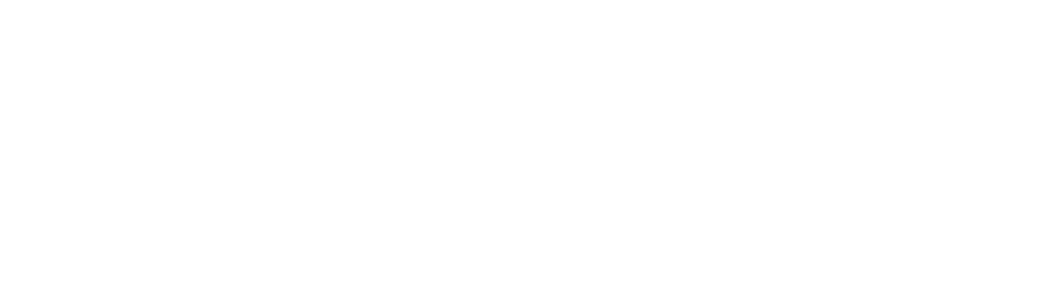
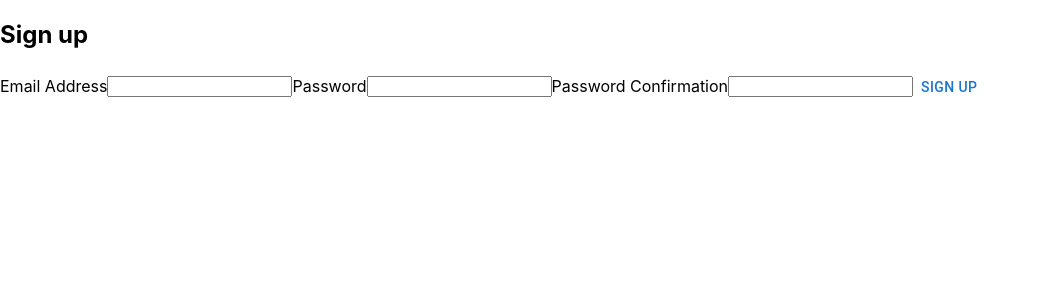
Before and after one commit to gar212/firebase-auth, a React (Create React App) app: page /signup in a window 1280 px wide. Shown: the top 300 px of the page, without its empty margins (0-1039 px from the left). Built offline with nearby package versions, Linux system fonts and the light colour scheme; no server answers.

Commit message:
add signup functionality

```diff
--- a/package.json
+++ b/package.json
@@ -3,6 +3,9 @@
   "version": "0.1.0",
   "private": true,
   "dependencies": {
+    "@emotion/react": "^11.7.1",
+    "@emotion/styled": "^11.6.0",
+    "@mui/material": "^5.2.7",
     "@testing-library/jest-dom": "^5.16.1",
     "@testing-library/react": "^12.1.2",
     "@testing-library/user-event": "^13.5.0",
--- a/src/App.css
+++ b/src/App.css
@@ -1,16 +1,5 @@
 .App {
   text-align: center;
-}
-
-.App-logo {
-  height: 40vmin;
-  pointer-events: none;
-}
-
-@media (prefers-reduced-motion: no-preference) {
-  .App-logo {
-    animation: App-logo-spin infinite 20s linear;
-  }
 }
 
 .App-header {
@@ -23,16 +12,3 @@
   font-size: calc(10px + 2vmin);
   color: white;
 }
-
-.App-link {
-  color: #61dafb;
-}
-
-@keyframes App-logo-spin {
-  from {
-    transform: rotate(0deg);
-  }
-  to {
-    transform: rotate(360deg);
-  }
-}
--- a/src/App.js
+++ b/src/App.js
@@ -1,10 +1,22 @@
+import React from 'react';
 import './App.css';
+import AuthProvide from './contexts/AuthContext';
+import { BrowserRouter as Router, Routes, Route } from 'react-router-dom';
+import Home from './pages/Home';
+import Login from './components/Login';
+import Signup from './components/Signup';
 
 function App() {
   return (
-    <div className="App">
-
-    </div>
+    <AuthProvide>
+      <Router>
+        <Routes>
+          <Route exact path='/' element={<Home />} />
+          <Route path='/login' element={<Login />}/>
+          <Route path='/signup' element={<Signup />}/>
+        </Routes>
+      </Router>
+    </AuthProvide>
   );
 }
 
--- a/src/components/Login.js
+++ b/src/components/Login.js
@@ -1,9 +1,43 @@
-import React from 'react'
+import React, {useState, useRef} from 'react'
+import { Link } from 'react-router-dom';
+import { useAuth } from '../contexts/AuthContext';
 
 export default function Login() {
+		const [status, setStatus] = useState('');
+		const [loading, setLoading] = useState(false);
+		const emailRef = useRef();
+		const passwordRef = useRef();
+		const { login } = useAuth();
+
+    const handleSubmit = async (e) => {
+			e.preventDefault();
+			try {
+				setStatus('');
+				setLoading(true);
+				await login(emailRef.current.value, passwordRef.current.value)
+			} catch (e) {
+					switch(e.message){
+							case "Firebase: Error (auth/email-already-in-use).":
+								setStatus('Email is already registered');
+								break;
+							default:
+								setStatus('Failed to sign up');
+								break;
+						}
+					setLoading(false);
+			}
+	}
+
     return (
         <div>
-
+            <form action="">
+                <label htmlFor="email">Email Address</label>
+                <input type="email" ref={emailRef} />
+                <label htmlFor="password">Password</label>
+                <input type="password" ref={passwordRef} />
+                <button>Sign In</button>
+            </form>
+            <p>Don't have an account? <a href="/signup">Sign up</a></p>
         </div>
     )
 }
--- a/src/components/Signup.js
+++ b/src/components/Signup.js
@@ -1,9 +1,50 @@
-import React from 'react'
+import React, {useState, useRef} from 'react'
+import { useAuth } from '../contexts/AuthContext';
+import Button from '@mui/material/Button';
 
 export default function Signup() {
+    const [status, setStatus] = useState('');
+    const [loading, setLoading] = useState(false);
+    const emailRef = useRef();
+    const passwordRef = useRef();
+		const passwordConfRef = useRef();
+    const { signup } = useAuth();
+
+    const handleSubmit = async (e) => {
+        e.preventDefault();
+				if (passwordConfRef.current.value !== passwordRef.current.value) {
+					return setStatus('Your passwords do not match');
+				}
+        try {
+					setStatus('');
+					setLoading(true);
+					await signup(emailRef.current.value, passwordRef.current.value)
+        } catch (e) {
+            switch(e.message){
+                case "Firebase: Error (auth/email-already-in-use).":
+									setStatus('Email is already registered');
+									break;
+                default:
+                	setStatus('Failed to sign up');
+                  break;
+              }
+						setLoading(false);
+        }
+    }
+
     return (
         <div>
-
+            <h2>Sign up</h2>
+						{status && <div className='error-message'>{status}</div>}
+            <form onSubmit={handleSubmit}>
+                <label htmlFor="email">Email Address</label>
+                <input type="email" ref={emailRef} />
+                <label htmlFor="password">Password</label>
+                <input type="password" ref={passwordRef} />
+                <label htmlFor="password">Password Confirmation</label>
+                <input type="password" ref={passwordConfRef} />
+                <Button disabled={loading} type='submit'>Sign up</Button>
+            </form>
         </div>
     )
 }
--- a/src/contexts/AuthContext.js
+++ b/src/contexts/AuthContext.js
@@ -1,15 +1,47 @@
-import React from 'react'
-import { getAuth, createUserWithEmailAndPassword } from "firebase/auth";
+import React, { createContext,useContext, useState, useEffect } from 'react'
+import { auth } from '../firebase';
+import {
+    onAuthStateChanged,
+    createUserWithEmailAndPassword,
+    signInWithEmailAndPassword
+ } from "firebase/auth";
 
-export default function AuthContext() {
+const AuthContext = createContext()
 
-    const signup = (auth, email, password) => {
-        return createUserWithEmailAndPassword(auth, email, password)
+export const useAuth = () => {
+    return useContext(AuthContext);
+}
+
+export default function AuthProvide({children}) {
+    const [loading, setLoading] = useState(true);
+    const [currentUser, setCurrentUser] = useState('')
+    const auths = auth;
+
+    function signup(email, password){
+        return createUserWithEmailAndPassword(auths, email, password)
+    }
+
+    const login = (email,password) => {
+        return signInWithEmailAndPassword(auths,email,password);
+    }
+
+    useEffect(() => {
+        const unsubscribe = onAuthStateChanged(auths, user => {
+          setCurrentUser(user)
+          setLoading(false)
+        })
+
+        return unsubscribe
+      })
+
+    const value = {
+        signup,
+        login
     }
 
     return (
-        <div>
-
-        </div>
+        <AuthContext.Provider value={value}>
+            {children}
+        </AuthContext.Provider>
     )
 }
--- a/src/firebase.js
+++ b/src/firebase.js
@@ -1,4 +1,5 @@
 import { initializeApp } from "firebase/app";
+import { getAuth } from "firebase/auth"
 
 const firebaseConfig = {
     apiKey: "AIzaSyBhhGB6eC5Hbbxrkbu07zB_Rsc3IPcOcVk",
@@ -11,3 +12,4 @@
 
 // Initialize Firebase
 const app = initializeApp(firebaseConfig);
+export const auth = getAuth(app);
--- /dev/null
+++ b/src/pages/Home.js
@@ -0,0 +1,11 @@
+import React from 'react'
+import { Link, Router } from 'react-router-dom'
+
+export default function Home() {
+    return (
+        <div>
+            <h1>Homepage</h1>
+            <Link to="/login">Login</Link>
+        </div>
+    )
+}
```
Also changed, not shown: 1 other file (tests, documents, lock files or other folders).
